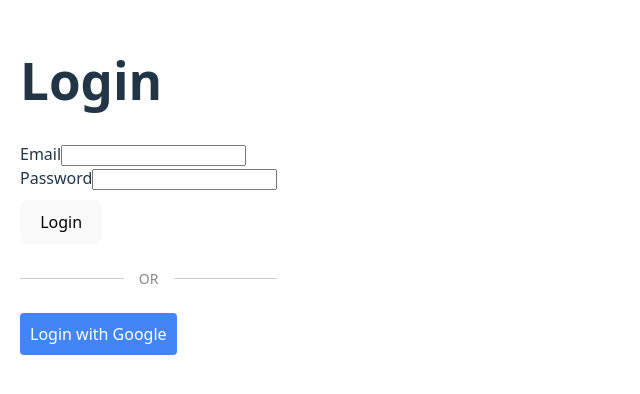
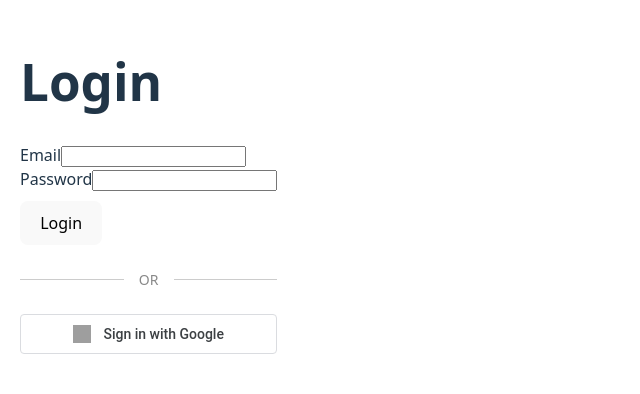
Before and after one commit to chenzabatani-spec/web_application_final, a React (Vite) app in the folder client/: page /login in a window 1280 px wide. Shown: the part 214-608 px from the top of the page, without its empty margins (0-640 px from the left). Built offline with nearby package versions, Linux system fonts and the light colour scheme; grey boxes are pictures that could not be loaded.

Commit message:
feat(auth): implement google authentication for both backend and frontend

```diff
--- a/client/src/index.css
+++ b/client/src/index.css
@@ -95,3 +95,46 @@ button:focus-visible {
     color: #888;
   }
 }
+
+/* --- Official Google Sign-In Button --- */
+.btn-google-official {
+  display: flex;
+  align-items: center;
+  justify-content: center;
+  background-color: #ffffff;
+  color: #3c4043;
+  border: 1px solid #dadce0;
+  border-radius: 4px;
+  padding: 0 16px;
+  height: 40px;
+  font-size: 14px;
+  font-weight: 500;
+  font-family: "Google Sans", Roboto, Arial, sans-serif;
+  cursor: pointer;
+  transition: background-color 0.2s, box-shadow 0.2s;
+  width: 100%;
+  gap: 12px;
+  margin-top: 16px;
+}
+
+.btn-google-official:hover {
+  background-color: #f8f9fa;
+  box-shadow: 0 1px 2px 0 rgba(60, 64, 67, 0.3), 0 1px 3px 1px rgba(60, 64, 67, 0.15);
+}
+
+.btn-google-official img {
+  width: 18px;
+  height: 18px;
+}
+
+
+@media (prefers-color-scheme: dark) {
+  .btn-google-official {
+    background-color: #131314;
+    color: #e3e3e3;
+    border: 1px solid #8e918f;
+  }
+  .btn-google-official:hover {
+    background-color: #1e1e1f;
+  }
+}
--- a/client/src/pages/Login.tsx
+++ b/client/src/pages/Login.tsx
@@ -58,8 +58,12 @@ const Login = () => {
         <div className="separator-line"></div>
       </div>
 
-      <button onClick={handleGoogleLogin} style={{ backgroundColor: "#4285F4", color: "white", padding: "10px", border: "none", borderRadius: "4px" }}>
-        Login with Google
+      <button type="button" onClick={handleGoogleLogin} className="btn-google-official">
+        <img
+          src="https://upload.wikimedia.org/wikipedia/commons/c/c1/Google_%22G%22_logo.svg"
+          alt="Google logo"
+        />
+        Sign in with Google
       </button>
 
     </div>
```
